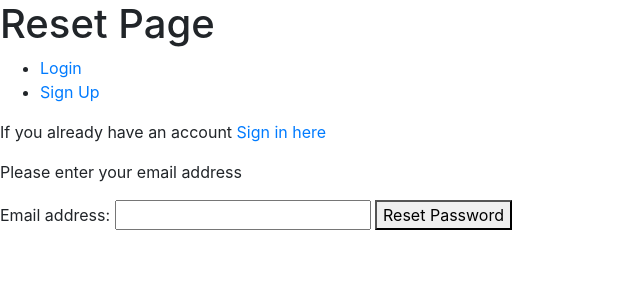
After one commit to blueag8/Photography_Website, a Django app: a page that uses templates/registration/password_reset_form.html in a window 1280 px wide. The commit adds this page. Shown: the top 300 px of the page, without its empty margins (0-640 px from the left). Run offline with Django 3.2, Linux system fonts and the light colour scheme; some libraries are stand-ins or nearby versions.

Commit message:
password reset function enabled

```diff
--- /dev/null
+++ b/authentication/url_reset.py
@@ -0,0 +1,12 @@
+from django.conf.urls import url
+from django.core.urlresolvers import reverse_lazy
+from django.contrib.auth.views import password_reset, password_reset_done, password_reset_confirm, password_reset_complete
+
+urlpatterns = [
+
+    url('^$', password_reset, {'post_reset_redirect': reverse_lazy('password_reset_done')}, name='password_reset'),
+    url(r'^done/$', password_reset_done, name="password_reset_done"),
+    url(r'^(?P<uidb64>[0-9A-Za-z]+)-(?P<token>.+)/$', password_reset_confirm,
+         {"post_reset_confirm":reverse_lazy("password_reset_complete")}, name="password_reset_confirm"),
+    url(r'^complete/$', password_reset_complete, name = "password_reset_complete")
+]
--- /dev/null
+++ b/authentication/urls.py
@@ -0,0 +1,11 @@
+from django.conf.urls import url, include
+from authentication.views import index, logout, login, registration, user_profile
+from authentication import url_reset
+
+urlpatterns = [
+    url(r'^logout/', logout, name="logout"),
+    url(r'^login/', login, name="login"),
+    url(r'^registration/', registration, name="registration"),
+    url(r'^profile/', user_profile, name="profile"),
+    url(r'^password-reset/', include(url_reset)),
+]
--- /dev/null
+++ b/templates/registration/password_reset_form.html
@@ -0,0 +1,22 @@
+{% extends 'base.html' %}
+
+{% block page_title %}Password Reset Page{% endblock %}
+{% block page_heading %}Reset Page{% endblock %}
+
+{% block content %}
+<p>If you already have an account <a href="{% url 'login' %}">Sign in here</a></p>
+    <form method= "POST">
+    <p>Please enter your email address</p>
+
+    {% csrf_token %}
+    {{ form.email.errors }}
+
+    <p>
+    <label for="id_email">Email address:</label>
+
+    {{ form.email }}
+
+    <button class= "submit">Reset Password</button>
+    </p>
+    </form>
+{% endblock %}
--- a/toolbox_app/settings.py
+++ b/toolbox_app/settings.py
@@ -121,3 +121,6 @@
 STATIC_URL = '/static/'
 
 MESSAGE_STORAGE = "django.contrib.messages.storage.session.SessionStorage"
+
+
+EMAIL_BACKEND = "django.core.mail.backends.console.EmailBackend"
--- a/toolbox_app/urls.py
+++ b/toolbox_app/urls.py
@@ -13,17 +13,13 @@
     1. Import the include() function: from django.conf.urls import url, include
     2. Add a URL to urlpatterns:  url(r'^blog/', include('blog.urls'))
 """
-from django.conf.urls import url
+from django.conf.urls import url, include
 from django.contrib import admin
-from authentication.views  import index, logout, login, registration, user_profile
-
-
+from authentication.views import index
+from authentication import urls as authentication_urls
 
 urlpatterns = [
     url(r'^admin/', admin.site.urls),
     url(r'^$', index, name="index"),
-    url(r'^authentication/logout/$', logout, name="logout"),
-    url(r'^authentication/login/$', login, name="login"),
-    url(r'^authentication/registration/$', registration, name="registration"),
-    url(r'^authentication/profile/$', user_profile, name="profile"),
+    url(r'^authentication/', include(authentication_urls))
 ]
```
Also changed, not shown: authentication/templates/login.html (+6 -3 lines), db.sqlite3.
